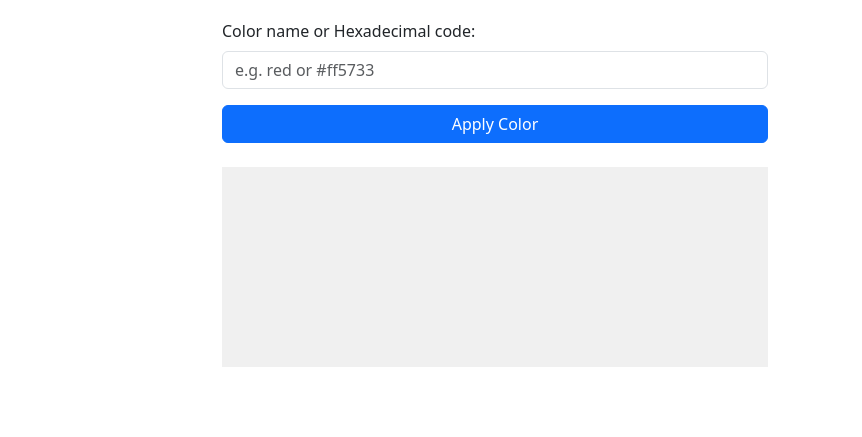
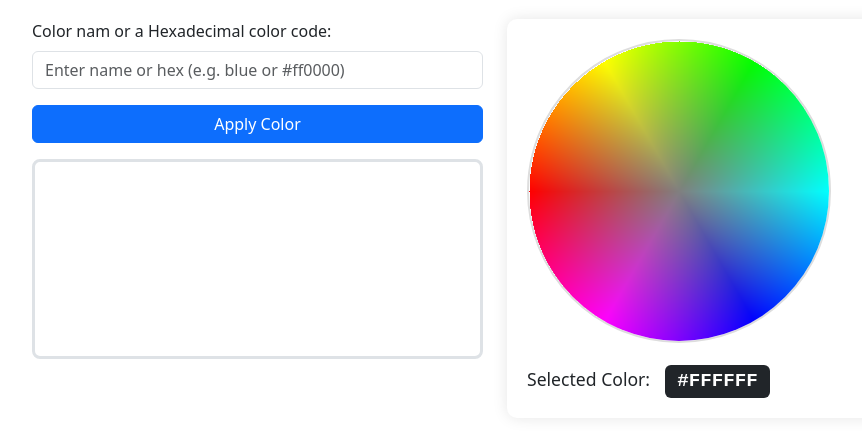
Before and after one commit to Surafelgk/Color-Picker-web-page, a plain HTML site: page index.html in a window 1280 px wide. Shown: the part 101-538 px from the top of the page, without its empty margins (145-1007 px from the left). Drawn offline with nearby package versions, Linux system fonts and the light colour scheme.

Commit message:
NEW STYLE

```diff
--- a/index.html
+++ b/index.html
@@ -1,29 +1,44 @@
+<!-- index.html -->
 <!DOCTYPE html>
 <head>
   <meta charset="UTF-8">
-  <title>Simple Color Picker</title>
+  <title>Color Picker </title>
   <meta name="viewport" content="width=device-width, initial-scale=1">
-  <!-- Bootstrap CSS -->
   <link href="https://cdn.jsdelivr.net/npm/bootstrap@5.3.2/dist/css/bootstrap.min.css" rel="stylesheet">
   <link rel="stylesheet" href="style.css">
 </head>
 <body>
-
   <div class="container py-5">
-  <h1 class="text-center mb-4">Color Picker</h1>
+    <h1 class="text-center mb-4"> Color Picker</h1>
     <div class="row justify-content-center">
+      <div class="col-md-10">
+        <div class="row g-4">
           <div class="col-md-6">
+            <div class="color-controls">
               <div class="mb-3">
-        <label for="colorInput" class="form-label">Color name or Hexadecimal code:</label>
-        <input type="text" id="colorInput" class="form-control" placeholder="e.g. red or #ff5733">
+                <label for="colorInput" class="form-label">Color nam or a Hexadecimal color code:</label>
+                <input type="text" id="colorInput" class="form-control"
+                       placeholder="Enter name or hex (e.g. blue or #ff0000)">
               </div>
-      <div class="d-grid mb-4">
-        <button id="applyColorBtn" class="btn btn-primary">Apply Color </button>
+              <div class="d-grid mb-3">
+                <button id="applyColorBtn" class="btn btn-primary">Apply Color</button>
               </div>
-      <div id="colorBox"></div>
+              <div id="colorBox" class="color-preview"></div>
             </div>
           </div>
-
+          <div class="col-md-6">
+            <div class="color-wheel-container">
+              <canvas id="colorWheel" width="300" height="300"></canvas>
+              <div class="color-info mt-3">
+                <span>Selected Color: </span>
+                <span id="hexValue" class="badge bg-dark"></span>
+              </div>
+            </div>
+          </div>
+        </div>
+      </div>
+    </div>
+  </div>
   <script src="script.js"></script>
 </body>
 </html>
--- a/script.js
+++ b/script.js
@@ -1,15 +1,101 @@
-document.getElementById('applyColorBtn').addEventListener('click', function () {
-  const color = document.getElementById('colorInput').value.trim();
-  const colorBox = document.getElementById('colorBox');
-  const hexPattern = /^#([0-9a-fA-F]{3}|[0-9a-fA-F]{6})$/;
+// script.js
+document.addEventListener('DOMContentLoaded', () => {
+  const canvas = document.getElementById('colorWheel');
+  const ctx = canvas.getContext('2d');
+  let selectedColor = '#ffffff';
 
-  const testColor = document.createElement('div');
-  testColor.style.color = color;
+  // Draw color wheel
+  function drawColorWheel() {
+    const radius = canvas.width / 2;
+    const imageData = ctx.createImageData(canvas.width, canvas.height);
 
-  if (hexPattern.test(color) || testColor.style.color !== '') {
-    colorBox.style.backgroundColor = color;
+    for (let y = 0; y < canvas.height; y++) {
+      for (let x = 0; x < canvas.width; x++) {
+        const dx = x - radius;
+        const dy = y - radius;
+        const distance = Math.sqrt(dx * dx + dy * dy);
 
-  } else {
-    alert('Invalid color. Please enter a valid color name or hex code.');
+        if (distance <= radius) {
+          const angle = (Math.atan2(dy, dx) + Math.PI) / (Math.PI * 2);
+          const [r, g, b] = hslToRgb(angle, distance / radius, 0.5);
+
+          const index = (y * canvas.width + x) * 4;
+          imageData.data[index] = r;
+          imageData.data[index + 1] = g;
+          imageData.data[index + 2] = b;
+          imageData.data[index + 3] = 255;
+        }
+      }
+    }
+
+    ctx.putImageData(imageData, 0, 0);
   }
+
+  // Color conversion functions
+  function hslToRgb(h, s, l) {
+    let r, g, b;
+
+    if (s === 0) {
+      r = g = b = l;
+    } else {
+      const hue2rgb = (p, q, t) => {
+        if (t < 0) t += 1;
+        if (t > 1) t -= 1;
+        if (t < 1/6) return p + (q - p) * 6 * t;
+        if (t < 1/2) return q;
+        if (t < 2/3) return p + (q - p) * (2/3 - t) * 6;
+        return p;
+      };
+
+      const q = l < 0.5 ? l * (1 + s) : l + s - l * s;
+      const p = 2 * l - q;
+      r = hue2rgb(p, q, h + 1/3);
+      g = hue2rgb(p, q, h);
+      b = hue2rgb(p, q, h - 1/3);
+    }
+
+    return [
+      Math.round(r * 255),
+      Math.round(g * 255),
+      Math.round(b * 255)
+    ];
+  }
+
+  function rgbToHex(r, g, b) {
+    return `#${[r, g, b].map(x => {
+      const hex = x.toString(16);
+      return hex.length === 1 ? '0' + hex : hex;
+    }).join('')}`;
+  }
+
+  // Event handlers
+  canvas.addEventListener('click', (e) => {
+    const rect = canvas.getBoundingClientRect();
+    const x = e.clientX - rect.left;
+    const y = e.clientY - rect.top;
+    const pixel = ctx.getImageData(x, y, 1, 1).data;
+
+    if (pixel[3] === 255) {
+      selectedColor = rgbToHex(pixel[0], pixel[1], pixel[2]);
+      document.getElementById('colorInput').value = selectedColor;
+      document.getElementById('hexValue').textContent = selectedColor;
+      document.getElementById('colorBox').style.backgroundColor = selectedColor;
+    }
+  });
+
+  document.getElementById('applyColorBtn').addEventListener('click', () => {
+    const colorInput = document.getElementById('colorInput').value.trim();
+    const colorBox = document.getElementById('colorBox');
+
+    if (/^#([0-9A-Fa-f]{3}){1,2}$/.test(colorInput) || CSS.supports('color', colorInput)) {
+      colorBox.style.backgroundColor = colorInput;
+      document.getElementById('hexValue').textContent = colorInput;
+    } else {
+      alert('Invalid color value!');
+    }
+  });
+
+  // Initial setup
+  drawColorWheel();
+  document.getElementById('hexValue').textContent = '#FFFFFF';
 });
--- a/style.css
+++ b/style.css
@@ -1,8 +1,31 @@
-#colorBox {
+/* style.css */
+.color-preview {
     height: 200px;
-    background-color: #f0f0f0;
-    display: flex;
-    font-size: 1.2rem;
-    font-weight: bold;
+    border-radius: 8px;
+    border: 3px solid #dee2e6;
     transition: background-color 0.3s ease;
   }
+
+  .color-wheel-container {
+    background: white;
+    padding: 20px;
+    border-radius: 10px;
+    box-shadow: 0 0 15px rgba(0,0,0,0.1);
+  }
+
+  #colorWheel {
+    border-radius: 50%;
+    cursor: crosshair;
+    border: 2px solid #ddd;
+  }
+
+  .color-info {
+    font-size: 1.1rem;
+    font-weight: 500;
+  }
+
+  #hexValue {
+    font-family: monospace;
+    font-size: 1.2rem;
+    margin-left: 10px;
+  }
```
Lines whose indentation alone changed are shown as unchanged.
